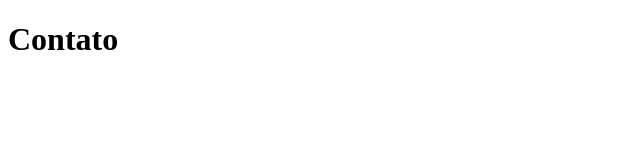
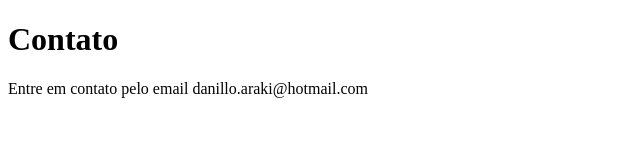
Before and after one commit to Projapa/sistemas-de-cadasto, a plain HTML site: page contato.html in a window 1280 px wide. Shown: the whole page, without its empty margins (0-640 px from the left). Drawn offline with Linux system fonts and the light colour scheme.

Commit message:
adicionando o email de contato

```diff
--- a/contato.html
+++ b/contato.html
@@ -8,5 +8,6 @@
 </head>
 <body>
     <h1>Contato</h1>
+    <p>Entre em contato pelo email danillo.araki@hotmail.com</p>
 </body>
 </html>
```
